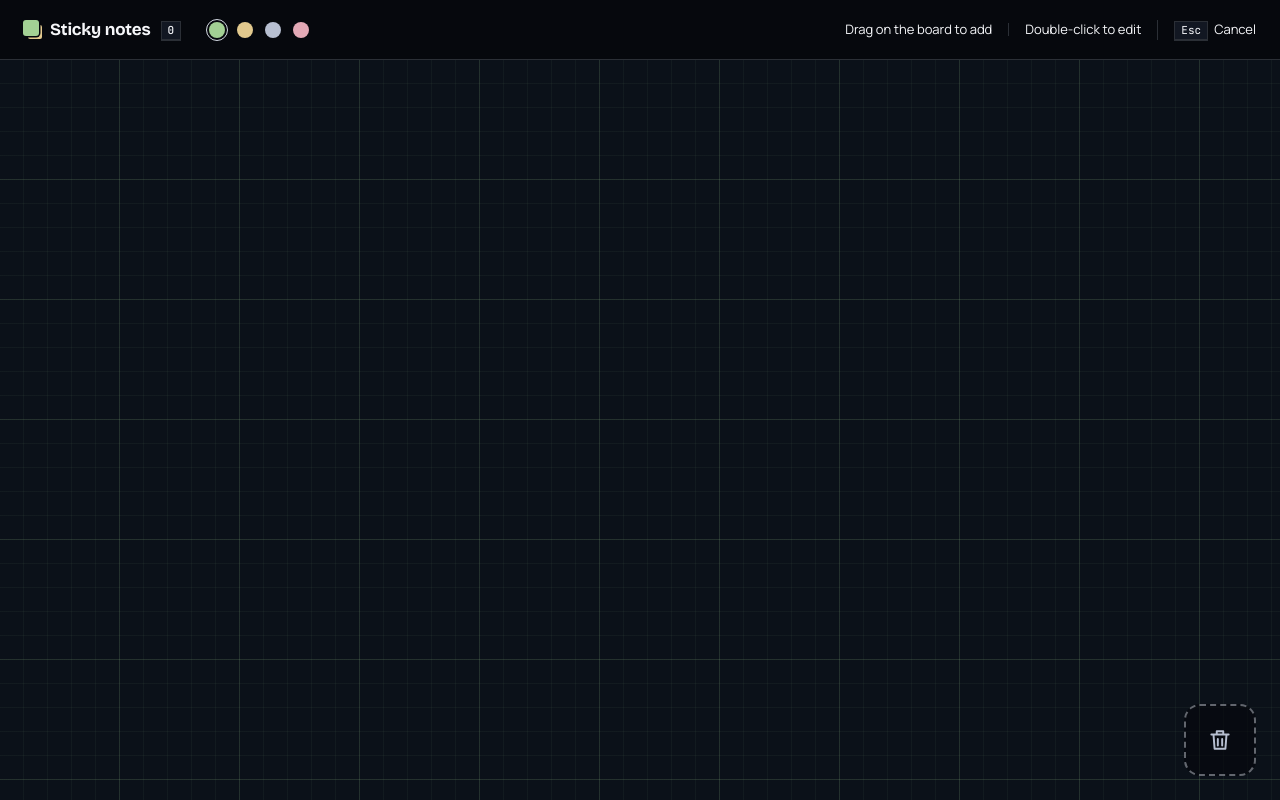
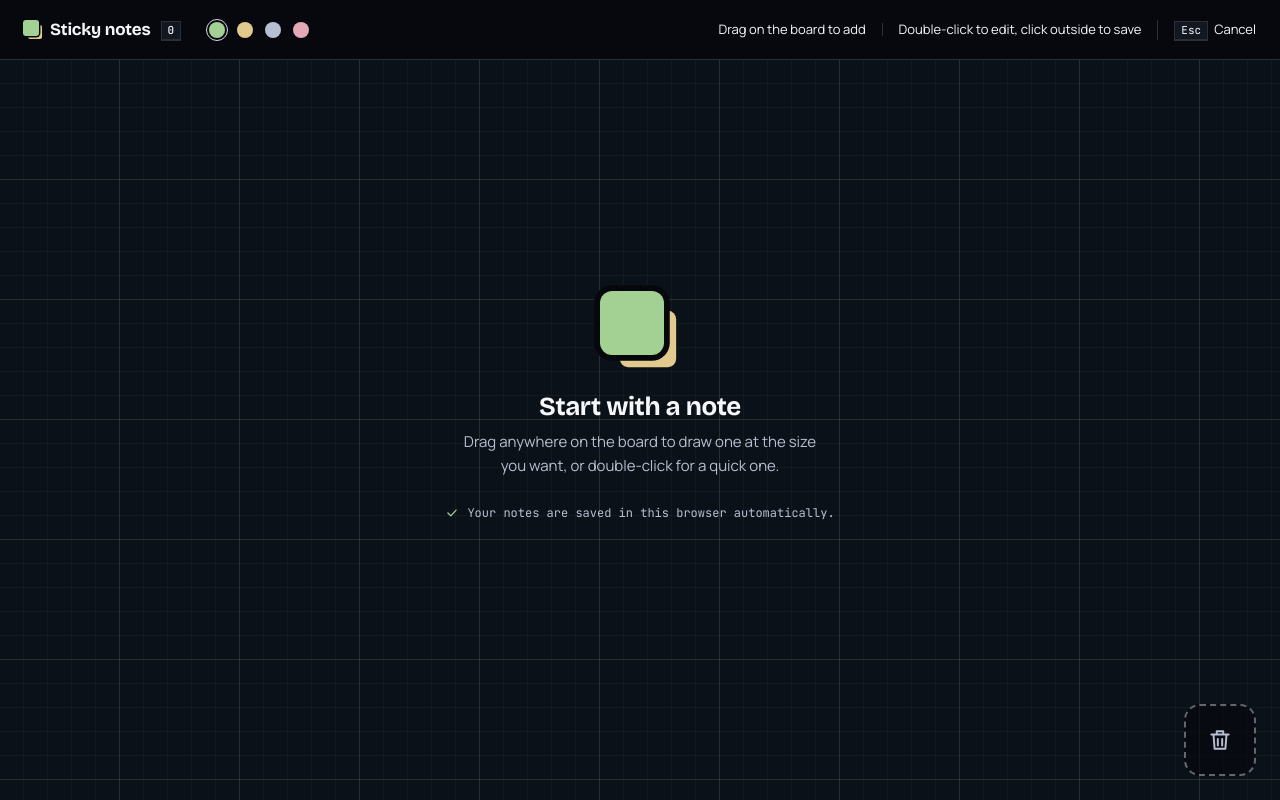
Before and after one commit to albizupatricio/sticky-notes, a React (Vite) app: page / in a window 1280 px wide. Built offline with nearby package versions, Linux system fonts and the light colour scheme.

Commit message:
feat: empty board state and shared logo

```diff
--- a/src/components/Board/Board.tsx
+++ b/src/components/Board/Board.tsx
@@ -19,6 +19,7 @@ import {
 	type Point,
 	type Rect,
 } from '../../model/types';
+import { EmptyState } from '../EmptyState/EmptyState';
 import { Note } from '../Note/Note';
 import { Trash } from '../Trash/Trash';
 import { TrashState } from '../Trash/trashState';
@@ -137,6 +138,7 @@ export function Board({ notes, dispatch, newNoteColor }: BoardProps) {
 			onPointerDown={handlePointerDown}
 			onDoubleClick={handleDoubleClick}
 		>
+			{notes.length === 0 && !draft && <EmptyState />}
 			{renderOrder.map((note) => (
 				<Note
 					key={note.id}
--- /dev/null
+++ b/src/components/EmptyState/EmptyState.module.css
@@ -0,0 +1,56 @@
+/* Covers the board but lets every pointer event through, so the user can draw right here. */
+.empty {
+	position: absolute;
+	inset: 0;
+	display: flex;
+	flex-direction: column;
+	align-items: center;
+	justify-content: center;
+	gap: 28px;
+	padding-bottom: 40px;
+	box-sizing: border-box;
+	text-align: center;
+	pointer-events: none;
+}
+
+/* The sand note sticks out down-right; shift left and up so the pair looks centered. */
+.logo {
+	translate: -8px -8px;
+}
+
+.copy {
+	display: flex;
+	flex-direction: column;
+	align-items: center;
+	gap: 8px;
+}
+
+.title {
+	margin: 0;
+	font-family: var(--font-heading);
+	font-size: 26px;
+	font-weight: 700;
+	letter-spacing: -0.4px;
+}
+
+.text {
+	max-width: 360px;
+	margin: 0;
+	font-size: 15px;
+	line-height: 1.55;
+	color: var(--muted);
+}
+
+.saved {
+	display: flex;
+	align-items: center;
+	gap: 8px;
+	margin: 0;
+	font-family: var(--font-mono);
+	font-size: 12px;
+	color: var(--muted);
+}
+
+.saved svg {
+	color: var(--accent);
+}
--- /dev/null
+++ b/src/components/EmptyState/EmptyState.tsx
@@ -0,0 +1,32 @@
+import { Logo } from '../Logo/Logo';
+
+import styles from './EmptyState.module.css';
+
+/** Shown on an empty board: how to create the first note, and where notes are kept. */
+export function EmptyState() {
+	return (
+		<div className={styles.empty}>
+			<Logo size={64} className={styles.logo} />
+			<div className={styles.copy}>
+				<h2 className={styles.title}>Start with a note</h2>
+				<p className={styles.text}>
+					Drag anywhere on the board to draw one at the size you want, or double-click for a quick
+					one.
+				</p>
+			</div>
+			<p className={styles.saved}>
+				<svg width="14" height="14" viewBox="0 0 24 24" aria-hidden="true">
+					<path
+						d="M5 12l5 5L19 7"
+						fill="none"
+						stroke="currentColor"
+						strokeWidth="2.2"
+						strokeLinecap="round"
+						strokeLinejoin="round"
+					/>
+				</svg>
+				Your notes are saved in this browser automatically.
+			</p>
+		</div>
+	);
+}
--- a/src/components/Header/Header.module.css
+++ b/src/components/Header/Header.module.css
@@ -25,14 +25,6 @@
 
 /* Two stacked notes: green on top of rose. */
 .logo {
-	width: 16px;
-	height: 16px;
-	border-radius: 3px;
-	background: var(--note-green);
-	/* Dark edge around the front note separates it from the sand note behind. */
-	box-shadow:
-		0 0 0 1.5px var(--header),
-		4px 4px 0 -1px var(--note-sand);
 	translate: -1px -2px;
 }
 
--- a/src/components/Header/Header.tsx
+++ b/src/components/Header/Header.tsx
@@ -1,5 +1,6 @@
 import type { NoteColor } from '../../model/types';
 import { ColorPicker } from '../ColorPicker/ColorPicker';
+import { Logo } from '../Logo/Logo';
 
 import styles from './Header.module.css';
 
@@ -13,14 +14,14 @@ export function Header({ noteCount, newNoteColor, onNewNoteColorChange }: Header
 	return (
 		<header className={styles.header}>
 			<h1 className={styles.title}>
-				<span className={styles.logo} aria-hidden="true" />
+				<Logo className={styles.logo} />
 				Sticky notes
 				<span className={styles.count}>{noteCount}</span>
 			</h1>
 			<ColorPicker label="New note color" value={newNoteColor} onChange={onNewNoteColorChange} />
 			<ul className={styles.hints}>
 				<li>Drag on the board to add</li>
-				<li>Double-click to edit</li>
+				<li>Double-click to edit, click outside to save</li>
 				<li>
 					<kbd className={styles.kbd}>Esc</kbd>
 					Cancel
--- /dev/null
+++ b/src/components/Logo/Logo.module.css
@@ -0,0 +1,12 @@
+/* Green note in front of a sand one, with a dark edge between them. Proportions from the 16px header logo. */
+.logo {
+	display: inline-block;
+	flex: none;
+	width: var(--size);
+	height: var(--size);
+	border-radius: calc(var(--size) * 0.19);
+	background: var(--note-green);
+	box-shadow:
+		0 0 0 calc(var(--size) * 0.09) var(--header),
+		calc(var(--size) * 0.25) calc(var(--size) * 0.25) 0 calc(var(--size) * -0.06) var(--note-sand);
+}
--- /dev/null
+++ b/src/components/Logo/Logo.tsx
@@ -0,0 +1,20 @@
+import type { CSSProperties } from 'react';
+
+import styles from './Logo.module.css';
+
+type LogoProps = {
+	/** Width and height of the front note, in pixels. */
+	size?: number;
+	className?: string;
+};
+
+/** Two stacked notes. Every measure scales with `size`, so the header and the empty board share one mark. */
+export function Logo({ size = 16, className }: LogoProps) {
+	return (
+		<span
+			className={className ? `${styles.logo} ${className}` : styles.logo}
+			style={{ '--size': `${size}px` } as CSSProperties}
+			aria-hidden="true"
+		/>
+	);
+}
```
